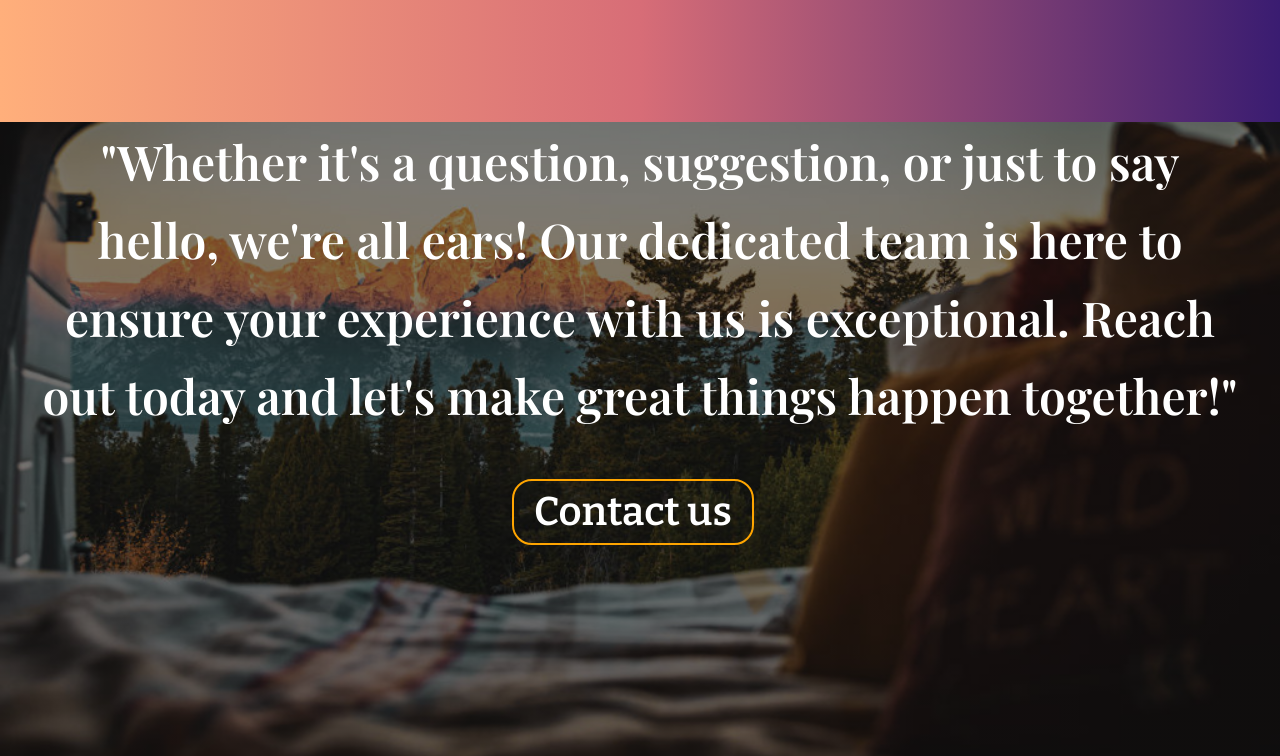
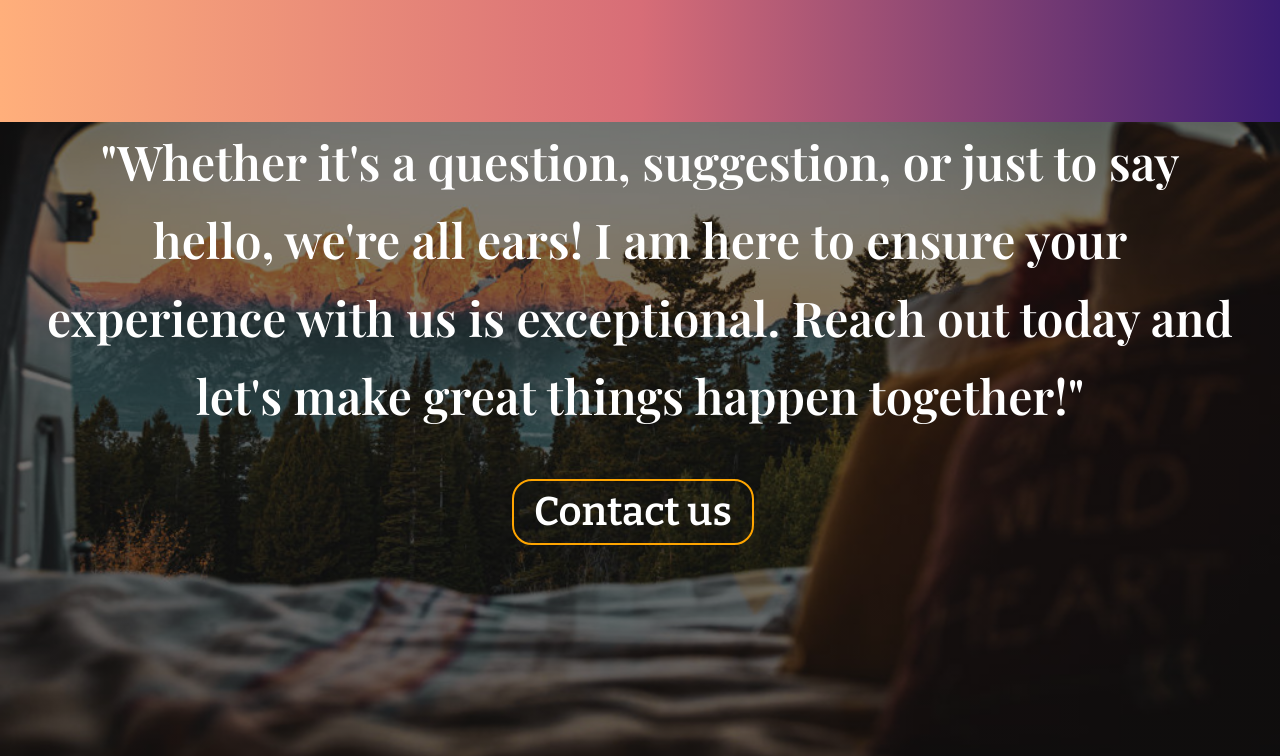
Before and after one commit to T0nnel/finalproject, a website: page build/open.html in a window 1280 px wide. Shown: the part 3380-4136 px from the top of the page. Drawn offline with nearby package versions, Linux system fonts and the light colour scheme; a web font is replaced by a local one.

Commit message:
initial commit

```diff
--- a/build/open.html
+++ b/build/open.html
@@ -92,7 +92,7 @@
  </div>
  <div class=" min-h-12 works4">
   <div>
-    <h1 class="text-5xl text-center mx-9 text-white leading-relaxed">"Whether it's a question, suggestion, or just to say hello, we're all ears! Our dedicated team is here to ensure your experience with us is exceptional. Reach out today and let's make great things happen together!"</h1>
+    <h1 class="text-5xl text-center mx-9 text-white leading-relaxed">"Whether it's a question, suggestion, or just to say hello, we're all ears! I am here to ensure your experience with us is exceptional. Reach out today and let's make great things happen together!"</h1>
     <br>
     <br>
     <a class="contact" href="contact.html">Contact us</a>
```
